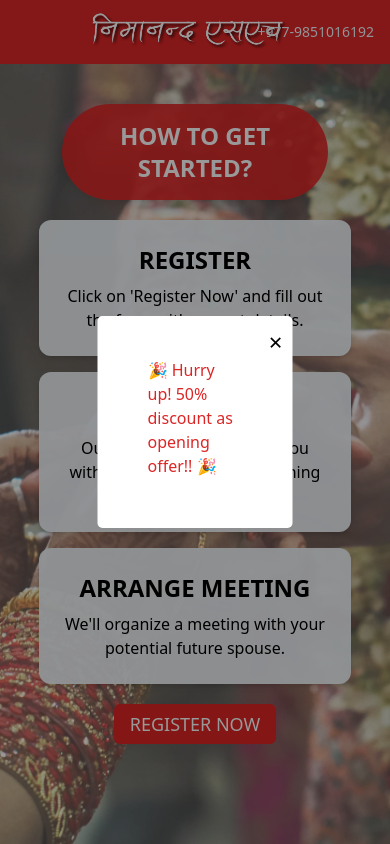
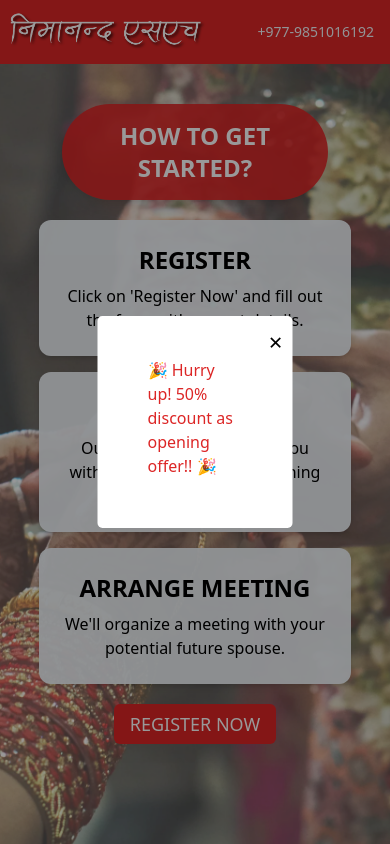
Before and after one commit to kushal-rai/nimanandash, a React (Vite) app: page /#/ in a window 390 px wide. Shown: the top 844 px of the page. Built offline with nearby package versions, Linux system fonts and the light colour scheme.

Commit message:
Configure React app for deployment to GitHub

```diff
--- a/src/components/ui/NavBar.tsx
+++ b/src/components/ui/NavBar.tsx
@@ -5,7 +5,7 @@
     <div className="mx-auto  px-2 sm:px-6  bg-red-600">
       <div className="md:ml-20 relative flex h-16 items-center justify-between">
         <div className="absolute inset-y-0 left-0 flex items-center sm:hidden"></div>
-        <div className="flex flex-1 items-center justify-center sm:items-stretch sm:justify-start">
+        <div className="flex flex-1 items-center sm:items-stretch justify-start">
           <div className="flex flex-shrink-0 items-center">
             <Link to="/" className="cursor-pointer">
               <img
```
Also changed, not shown: 2 other files (tests, documents, lock files or other folders).
